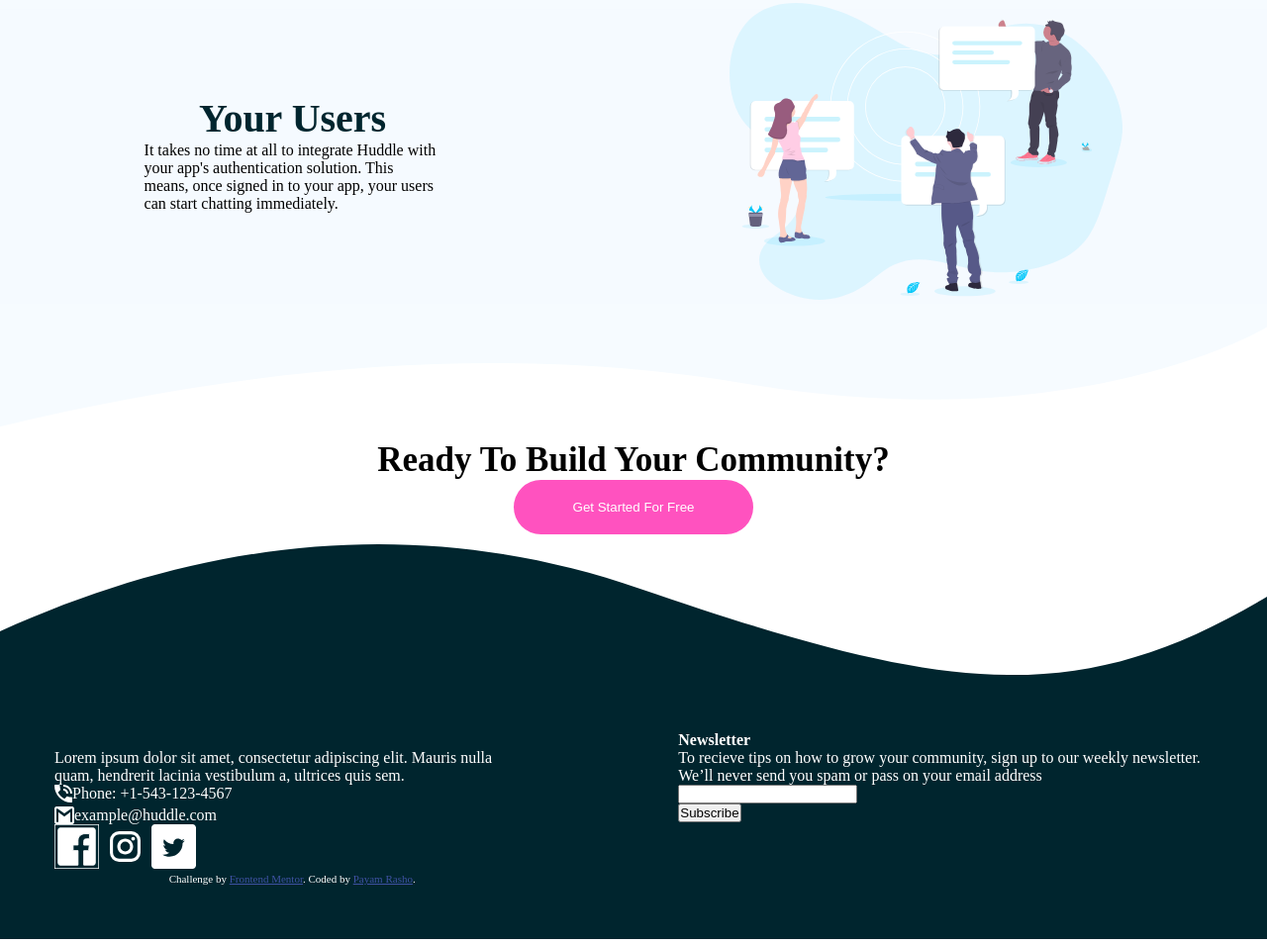
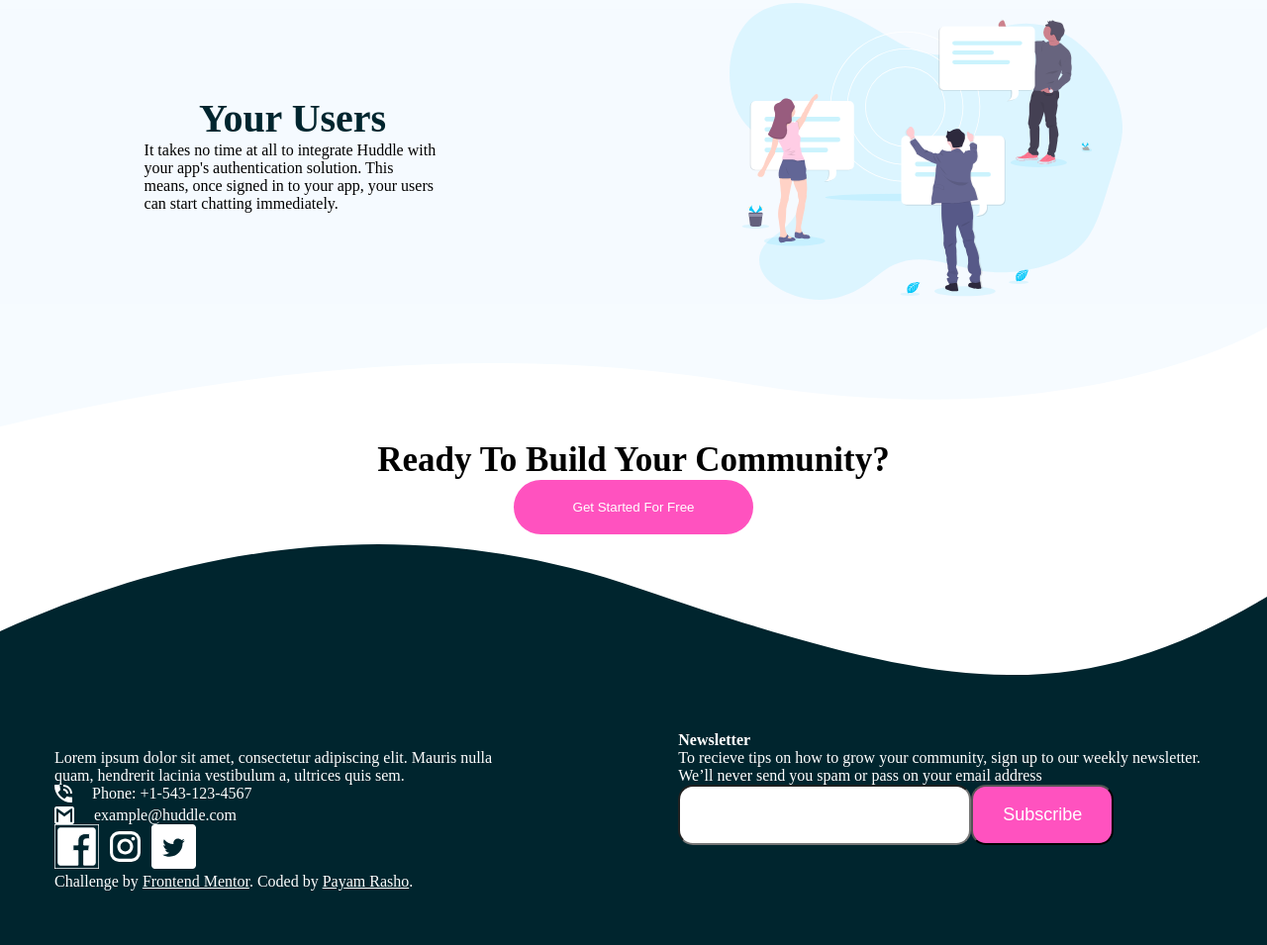
Before and after one commit to PayamRasho/huddle-landing-page-with-curved-sections-master, a plain HTML site: page index.html in a window 1280 px wide. Shown: the part 2545-3500 px from the top of the page at 99% size. Drawn offline with Linux system fonts and the light colour scheme.

Commit message:
css updated

```diff
--- a/style.css
+++ b/style.css
@@ -4,12 +4,12 @@
   box-sizing: border-box;
 }
 
-.attribution {
+/* .attribution {
   font-size: 11px;
   text-align: center;
-}
+} */
 .attribution a {
-  color: hsl(228, 45%, 44%);
+  color: hsl(0, 0%, 100%);
 }
 
 nav {
@@ -126,5 +126,27 @@ h3{
 }
 .footer-icons{
     display: flex;
-    /* justify-content: space-between; */
+    gap: 20px;
+
 }
+
+form{
+  display: flex;
+  align-items: center;
+}
+
+input{
+  padding: 18px 30px;
+  border-radius: 15px;
+  font-size: 18px;
+
+}
+
+form button{
+  background-color: hsl(322, 100%, 66%);
+  color: white;
+  padding: 18px 30px;
+  font-size: 18px;
+  border-radius: 15px;
+  outline: none;
+}
```
